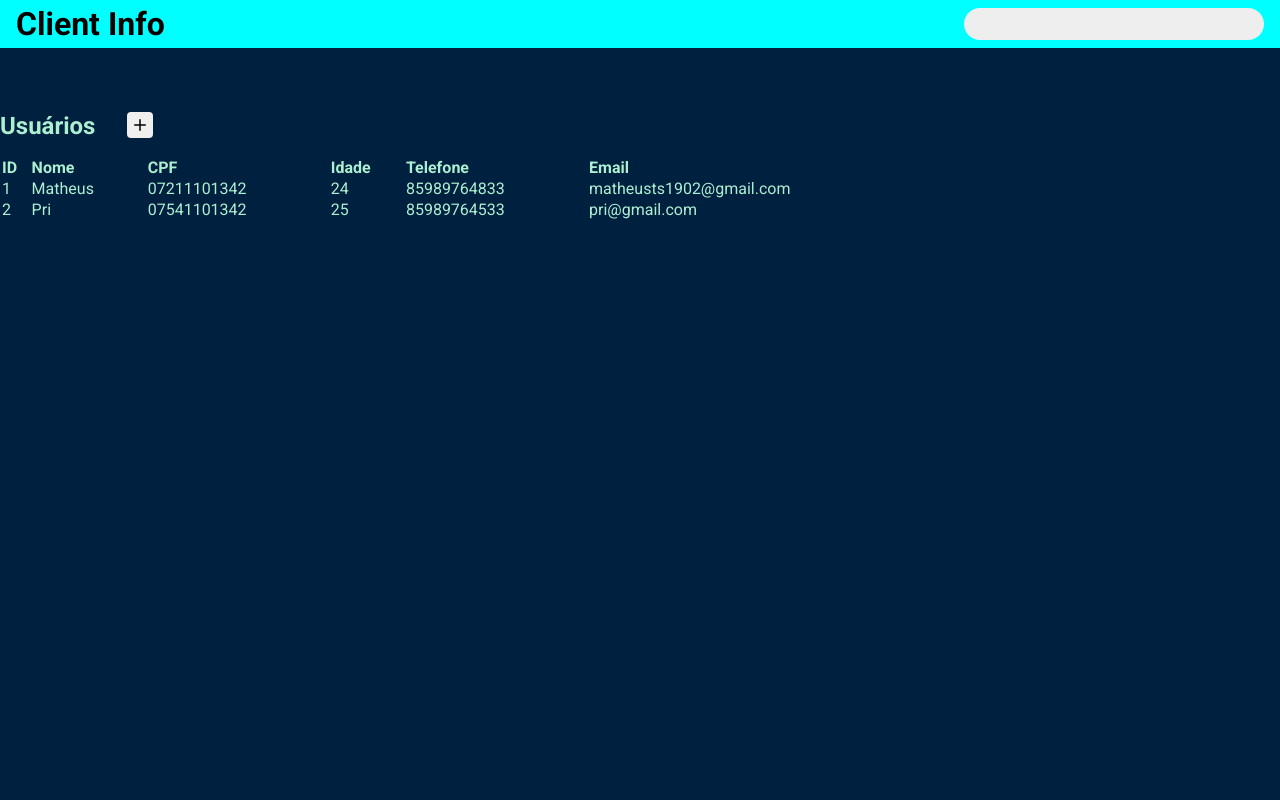
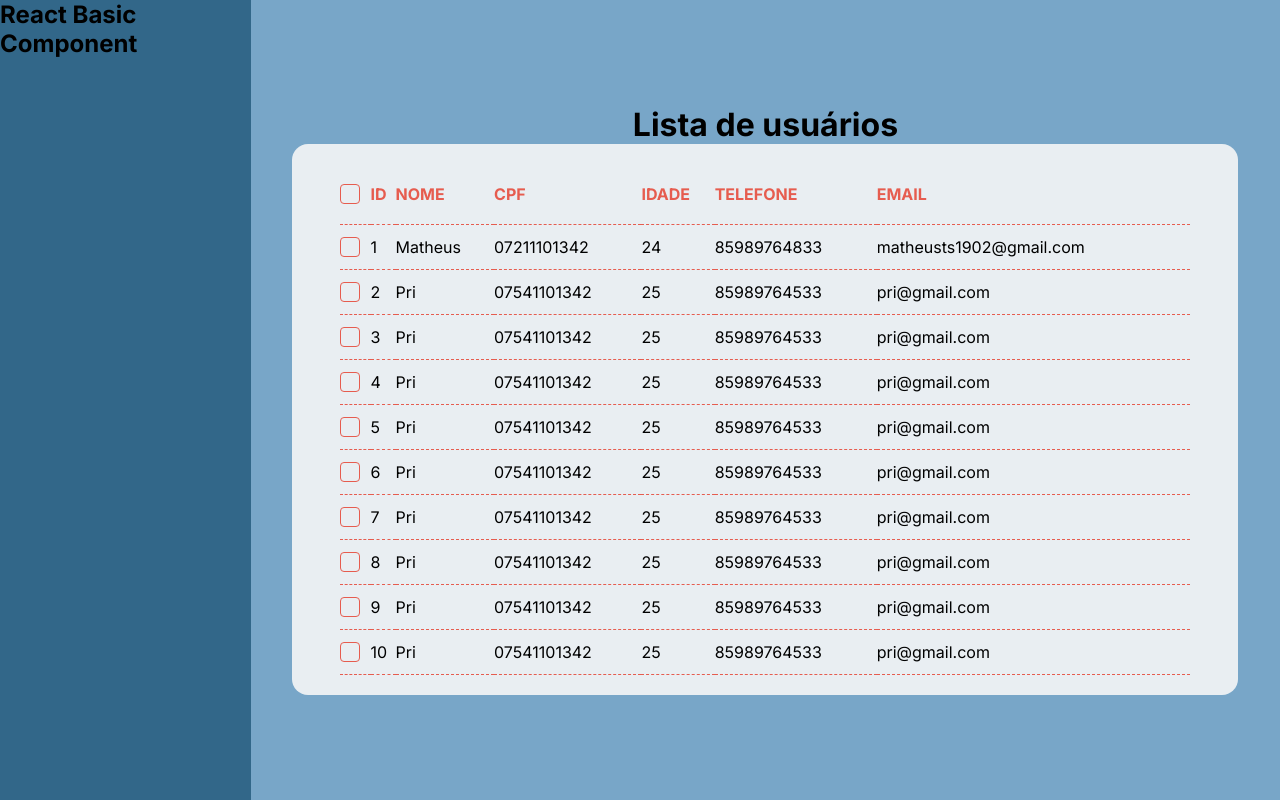
Before and after one commit to matheustsdev/data-table, a Next.js app: page / in a window 1280 px wide. Built offline with nearby package versions, Linux system fonts and the light colour scheme.

Commit message:
style: table page | feat: start checkbox component

```diff
--- /dev/null
+++ b/src/components/Checkbox/index.tsx
@@ -0,0 +1,40 @@
+import { useEffect, useState } from 'react';
+import { FaCheck } from 'react-icons/fa';
+
+import styles from './styles.module.scss';
+
+interface ICheckbox {
+  active?: boolean;
+  onActive?(): void;
+  onInactive?(): void;
+}
+
+export function Checkbox({ onActive = () => {}, onInactive = () => {}, active = false }: ICheckbox) {
+  const [isActive, setIsActive] = useState(false);
+
+  function handleActive() {
+    onActive();
+    setIsActive(true);
+  }
+
+  function handleInactive() {
+    onInactive();
+    setIsActive(false);
+  }
+
+  useEffect(() => {
+    if (active) {
+      setIsActive(true);
+    } else {
+      setIsActive(false);
+    }
+  }, [active]);
+
+  return isActive ? (
+    <div onClick={() => handleInactive()} className={styles.active}>
+      <FaCheck />
+    </div>
+  ) : (
+    <div onClick={() => handleActive()} className={styles.inactive} />
+  );
+}
--- /dev/null
+++ b/src/components/Checkbox/styles.module.scss
@@ -0,0 +1,41 @@
+@keyframes activing {
+  0% {
+    background-color: transparent;
+    font-size: 0rem;
+  }
+
+  60% {
+    font-size: 1.25rem;
+  }
+
+  100% {
+    background-color: var(--highlight-orange);
+    font-size: 0.75rem;
+  }
+}
+
+.inactive {
+  width: 1.25rem;
+  height: 1.25rem;
+
+  border-radius: 0.25rem;
+  border: 1px solid var(--highlight-orange);
+
+  cursor: pointer;
+}
+
+.active {
+  width: 1.25rem;
+  height: 1.25rem;
+
+  border-radius: 0.25rem;
+
+  color: var(--clear-blue);
+
+  display: flex;
+  justify-content: center;
+  align-items: center;
+
+  cursor: pointer;
+  animation: activing 0.2s linear forwards;
+}
--- /dev/null
+++ b/src/components/Sidebar/index.tsx
@@ -0,0 +1,9 @@
+import styles from './styles.module.scss';
+
+export function Sidebar() {
+  return (
+    <aside className={styles['sidebar-container']}>
+      <h1> React Basic Component </h1>
+    </aside>
+  );
+}
--- /dev/null
+++ b/src/components/Sidebar/styles.module.scss
@@ -0,0 +1,9 @@
+.sidebar-container {
+  width: 312px;
+  height: 100vh;
+
+  background-color: var(--dark-blue);
+
+  top: 0;
+  left: 0;
+}
--- a/src/components/UsersTable/index.tsx
+++ b/src/components/UsersTable/index.tsx
@@ -1,5 +1,6 @@
 import { UserProps } from '../../hook/useUsers';
 import { AddUserButton } from '../AddUserButton';
+import { Checkbox } from '../Checkbox';
 import styles from './styles.module.scss';
 
 interface UsersTableProps {
@@ -7,15 +8,31 @@ interface UsersTableProps {
 }
 
 export function UsersTable({ users }: UsersTableProps) {
+  function handleActiveAll() {
+    const checkboxs: NodeListOf<HTMLDListElement> = document.querySelectorAll('.checkbox div');
+
+    checkboxs.forEach((el) => el.toggleAttribute('active', true));
+  }
+
+  function handleInactiveAll() {
+    const checkboxs: NodeListOf<HTMLDListElement> = document.querySelectorAll('.checkbox div');
+
+    checkboxs.forEach((el) => el.toggleAttribute('active', false));
+  }
+
   return (
-    <>
-      <div className={styles.tableHeader}>
-        <h2>Usuários</h2>
-        <AddUserButton />
-      </div>
-      <table className={styles.userstable}>
+    <div className={styles.userstable}>
+      <table>
         <thead>
           <tr>
+            <th>
+              <Checkbox
+                onActive={() => handleActiveAll()}
+                onInactive={() => {
+                  handleInactiveAll();
+                }}
+              />
+            </th>
             <th>ID</th>
             <th>Nome</th>
             <th>CPF</th>
@@ -29,6 +46,9 @@ export function UsersTable({ users }: UsersTableProps) {
             users.map((user) => {
               return (
                 <tr key={user.id}>
+                  <td className="checkbox">
+                    <Checkbox />
+                  </td>
                   <td>{user.id}</td>
                   <td>{user.name}</td>
                   <td>{user.cpf}</td>
@@ -40,6 +60,6 @@ export function UsersTable({ users }: UsersTableProps) {
             })}
         </tbody>
       </table>
-    </>
+    </div>
   );
 }
--- a/src/components/UsersTable/styles.module.scss
+++ b/src/components/UsersTable/styles.module.scss
@@ -1,26 +1,36 @@
 .userstable {
-  width: 75%;
+  padding: 1.25rem 3rem;
+  background-color: var(--clear-blue);
+  border-radius: 1rem;
 
-  thead {
-    text-align: left;
-  }
+  table {
+    width: 850px;
+    border-collapse: collapse;
 
-  tbody {
-    tr {
-      transition: 0.1s linear transform;
-      &:hover {
-        transform: translateX(1rem);
+    thead {
+      text-align: left;
+      text-transform: uppercase;
+      font-weight: 700;
+
+      color: var(--highlight-orange);
+      font-size: 1rem;
+
+      tr {
+        border-bottom: 1px dashed var(--highlight-orange);
+
+        th {
+          padding: 1.25rem 0;
+        }
+      }
+    }
+    tbody {
+      tr {
+        border-bottom: 1px dashed var(--highlight-orange);
+
+        td {
+          padding: 0.75rem 0;
+        }
       }
     }
   }
 }
-
-.tableHeader {
-  display: flex;
-
-  padding: 1rem 0;
-
-  button {
-    margin-left: 2rem;
-  }
-}
--- a/src/hook/useUsers.tsx
+++ b/src/hook/useUsers.tsx
@@ -1,7 +1,7 @@
-import { createContext, ReactNode, useContext, useEffect, useState } from "react";
+import { createContext, ReactNode, useContext, useEffect, useState } from 'react';
 
 export interface UserProps {
-    id: string,
+  id: string;
   name: string;
   cpf: string;
   age: number;
@@ -21,23 +21,29 @@ interface ProviderProps {
 const UsersContext = createContext<UseUserProps>({} as UseUserProps);
 
 export function UsersProvider({ children }: ProviderProps) {
-    const [users, setUsers] = useState<UserProps[]>([{id: "1", name: "Matheus", cpf: "07211101342", age: 24, phone: "85989764833", email: "matheusts1902@gmail.com"},
-    {id: "2", name: "Pri", cpf: "07541101342", age: 25, phone: "85989764533", email: "pri@gmail.com"}
-])
+  const [users, setUsers] = useState<UserProps[]>([]);
 
   function addUser(user: UserProps) {
-      return  setUsers([...users, user])
+    return setUsers([...users, user]);
   }
 
-    useEffect(()=> {
-        console.log(users)
-    }, [users])
+  useEffect(() => {
+    const data = [
+      { id: '1', name: 'Matheus', cpf: '07211101342', age: 24, phone: '85989764833', email: 'matheusts1902@gmail.com' },
+      { id: '2', name: 'Pri', cpf: '07541101342', age: 25, phone: '85989764533', email: 'pri@gmail.com' },
+      { id: '3', name: 'Pri', cpf: '07541101342', age: 25, phone: '85989764533', email: 'pri@gmail.com' },
+      { id: '4', name: 'Pri', cpf: '07541101342', age: 25, phone: '85989764533', email: 'pri@gmail.com' },
+      { id: '5', name: 'Pri', cpf: '07541101342', age: 25, phone: '85989764533', email: 'pri@gmail.com' },
+      { id: '6', name: 'Pri', cpf: '07541101342', age: 25, phone: '85989764533', email: 'pri@gmail.com' },
+      { id: '7', name: 'Pri', cpf: '07541101342', age: 25, phone: '85989764533', email: 'pri@gmail.com' },
+      { id: '8', name: 'Pri', cpf: '07541101342', age: 25, phone: '85989764533', email: 'pri@gmail.com' },
+      { id: '9', name: 'Pri', cpf: '07541101342', age: 25, phone: '85989764533', email: 'pri@gmail.com' },
+      { id: '10', name: 'Pri', cpf: '07541101342', age: 25, phone: '85989764533', email: 'pri@gmail.com' },
+    ];
+    setUsers(data);
+  }, []);
 
-  return (
-    <UsersContext.Provider value={{ users, addUser }}>
-      {children}
-    </UsersContext.Provider>
-  );
+  return <UsersContext.Provider value={{ users, addUser }}>{children}</UsersContext.Provider>;
 }
 
 export function useUsers() {
--- a/src/pages/_document.tsx
+++ b/src/pages/_document.tsx
@@ -1,4 +1,4 @@
-import Document, { Html, Head, Main, NextScript } from "next/document";
+import Document, { Html, Head, Main, NextScript } from 'next/document';
 
 export default class MyDocument extends Document {
   render() {
@@ -7,10 +7,7 @@ export default class MyDocument extends Document {
         <Head>
           <link rel="preconnect" href="https://fonts.gstatic.com" />
           <link rel="preconnect" href="https://fonts.googleapis.com" />
-          <link
-            href="https://fonts.googleapis.com/css2?family=Roboto:wght@400;700;900&display=swap"
-            rel="stylesheet"
-          />
+          <link href="https://fonts.googleapis.com/css2?family=Inter:wght@400;700;900&display=swap" rel="stylesheet" />
           <link rel="shortcut icon" href="/favicon.png" type="image/png" />
         </Head>
         <body>
--- a/src/pages/home.module.scss
+++ b/src/pages/home.module.scss
@@ -1,3 +1,20 @@
-.table {
-  margin-top: 3rem;
+.content {
+  background-color: var(--light-blue);
+
+  width: 100%;
+
+  display: flex;
+  justify-content: center;
+  align-items: center;
+  flex-direction: column;
+
+  main {
+    h1 {
+      font-size: 2.5rem;
+    }
+  }
 }
+
+.homeContainer {
+  display: flex;
+}
--- a/src/pages/index.tsx
+++ b/src/pages/index.tsx
@@ -1,6 +1,7 @@
 import { FormEvent, useState } from 'react';
 import { AddUserButton } from '../components/AddUserButton';
 import { Header } from '../components/Header';
+import { Sidebar } from '../components/Sidebar';
 import { UsersTable } from '../components/UsersTable';
 import { UserProps, useUsers } from '../hook/useUsers';
 
@@ -9,11 +10,12 @@ import styles from './home.module.scss';
 export default function Home() {
   const { users, addUser } = useUsers();
   return (
-    <>
-      <Header />
-      <main className={styles.table}>
+    <div className={styles.homeContainer}>
+      <Sidebar />
+      <main className={styles.content}>
+        <h1>Lista de usuários</h1>
         <UsersTable users={users} />
       </main>
-    </>
+    </div>
   );
 }
--- a/src/styles/global.scss
+++ b/src/styles/global.scss
@@ -5,8 +5,10 @@
 }
 
 :root {
-    --primary-blue: #00203F;
-    --primary-mint: #ACEFD1;
+  --dark-blue: #326789;
+  --light-blue: #78a6c8;
+  --clear-blue: #e9eef2;
+  --highlight-orange: #e65c4f;
 }
 
 @media (max-width: 1080px) {
@@ -20,17 +22,12 @@
   }
 }
 
-  body {
-    background: var(--primary-blue);
-    color: var(--primary-mint);
-  }
-
 body,
 input,
 textarea,
 select,
 button {
-    font: 400 1rem "Roboto", sans-serif;
+  font: 400 1rem 'Inter', sans-serif;
 }
 
 button {
```
Lines whose indentation alone changed are shown as unchanged.
